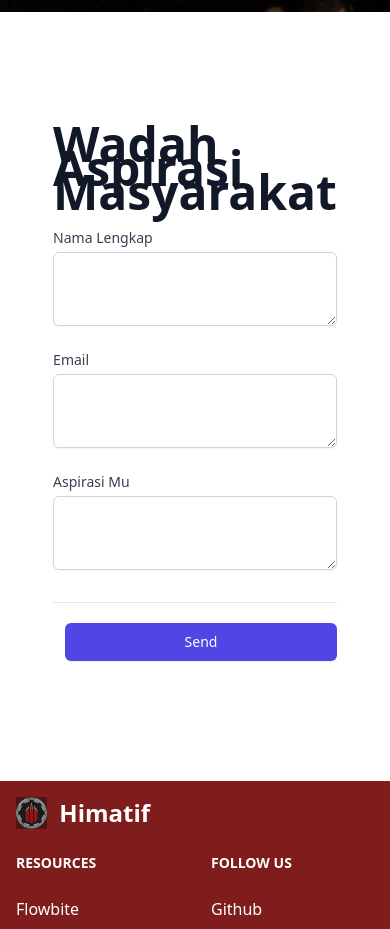
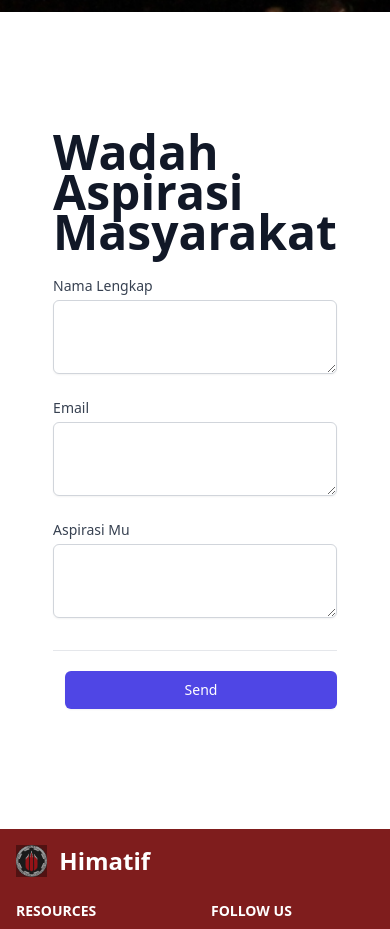
Before and after one commit to mahardikakdenie/himatif, a Nuxt app: page /ContactUs in a window 390 px wide. Shown: the part 860-1789 px from the top of the page. Built offline with nearby package versions, Linux system fonts and the light colour scheme.

Commit message:
responsive website

```diff
--- a/components/Contact/Form.vue
+++ b/components/Contact/Form.vue
@@ -6,7 +6,7 @@
           <div>
             <div>
               <h3
-                class="text-5xl font-bold leading-6 font-medium text-gray-900"
+                class="text-5xl font-bold leading-10 font-medium text-gray-900"
               >
                 Wadah Aspirasi Masyarakat
               </h3>
```
